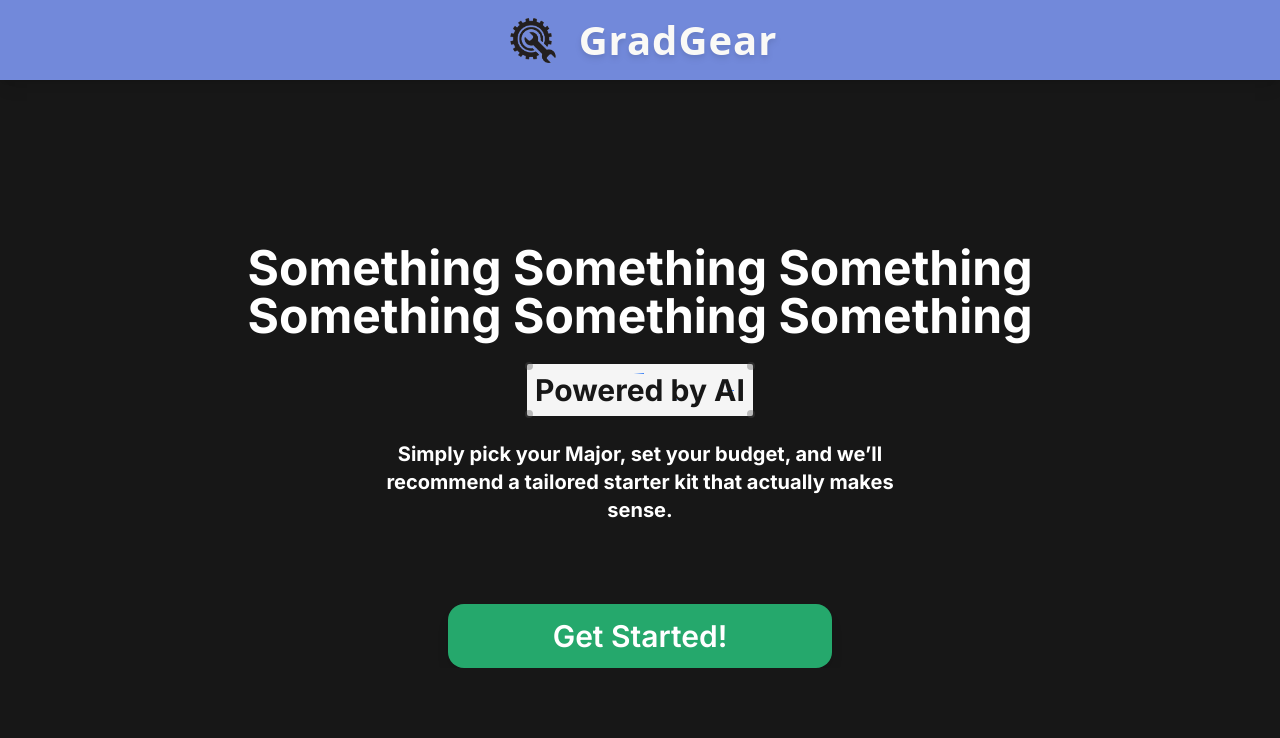
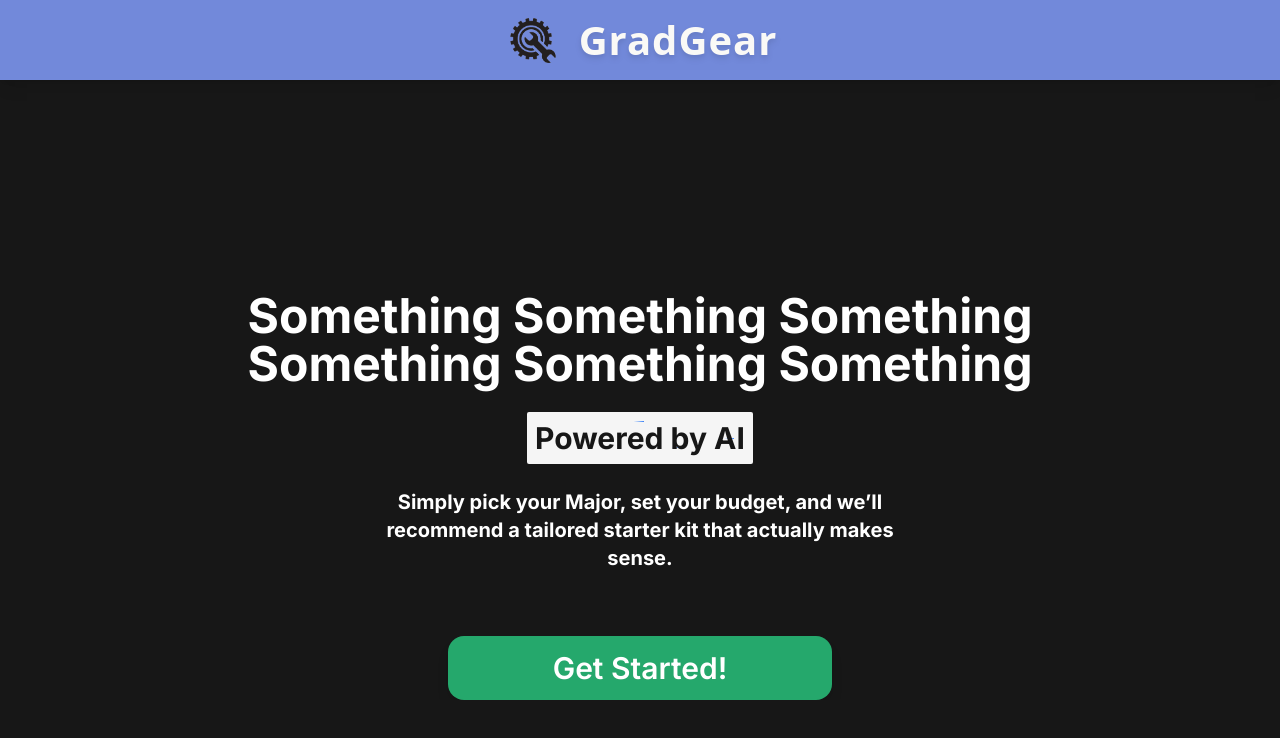
Before and after one commit to Yolo-Twice/GradGear, a React (Vite) app: page / in a window 1280 px wide. Shown: the top 738 px of the page. Built offline with nearby package versions, Linux system fonts and the light colour scheme.

Commit message:
Added Data Folder

```diff
--- /dev/null
+++ b/src/components/Data/recommendedBudget.js
@@ -0,0 +1,7 @@
+export default budget = [{
+    id: 1 ,
+    name:"Computer Science",
+    recommended: 60000 ,
+    minimum:25000,
+    justification:"Laptop + Mouse + Accesories"
+}]
--- a/src/components/main.jsx
+++ b/src/components/main.jsx
@@ -10,7 +10,7 @@ export default function Main() {
     function handleGetStarted() {
         setGetStartedButton( prevGetStartedButton => ! prevGetStartedButton)
     }
-    return (<div className="flex flex-col mx-auto gap-10 mt-36">
+    return (<div className="flex flex-col mx-auto gap-6 mt-[12REM]">
         <div className="lg:max-w-[70%] mx-auto flex flex-col gap-y-6" >
             <h1 className="font-inter text-white text-center text-5xl font-bold mx-auto">
                 Something Something Something Something Something Something</h1>
--- a/src/components/ui/cover.jsx
+++ b/src/components/ui/cover.jsx
@@ -127,10 +127,6 @@ export const Cover = ({
         )}>
         {children}
       </motion.span>
-      <CircleIcon className="absolute -right-[2px] -top-[2px]" />
-      <CircleIcon className="absolute -bottom-[2px] -right-[2px]" delay={0.4} />
-      <CircleIcon className="absolute -left-[2px] -top-[2px]" delay={0.8} />
-      <CircleIcon className="absolute -bottom-[2px] -left-[2px]" delay={1.6} />
     </div>
   );
 };
```
